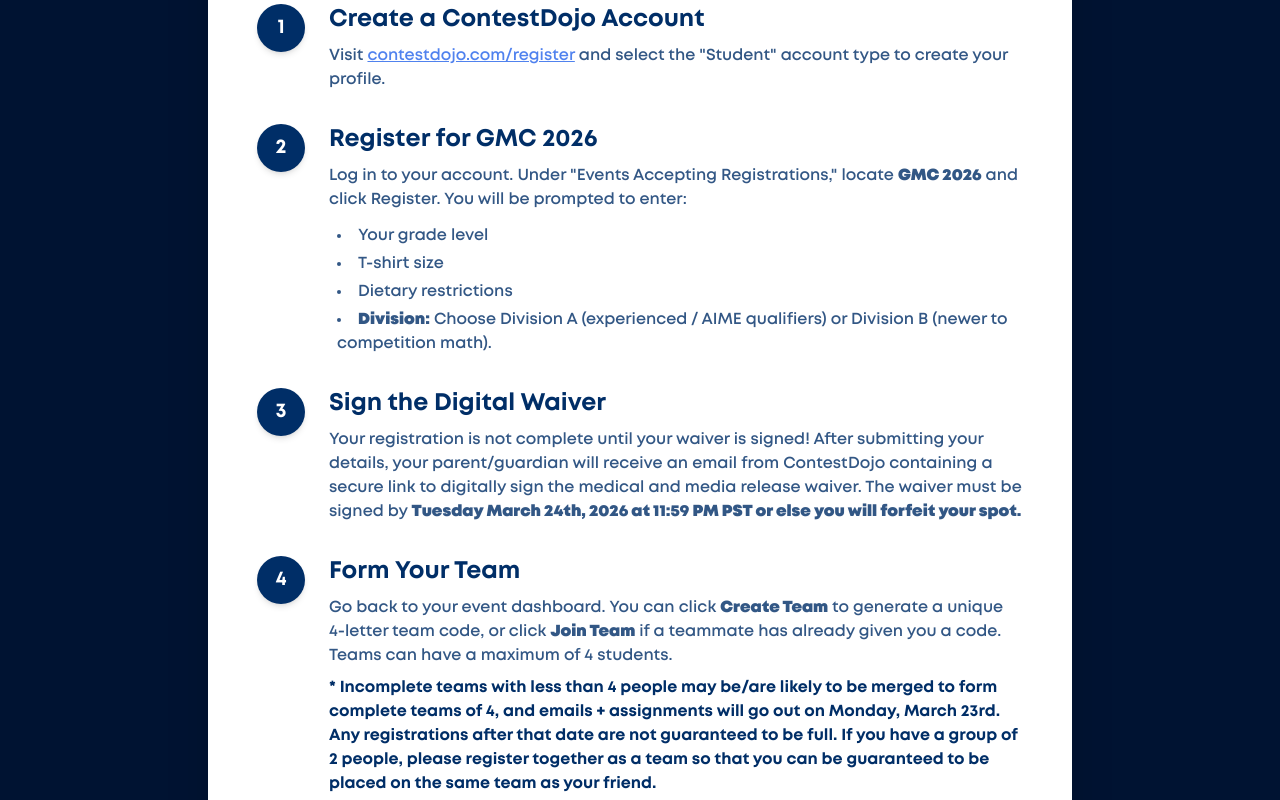
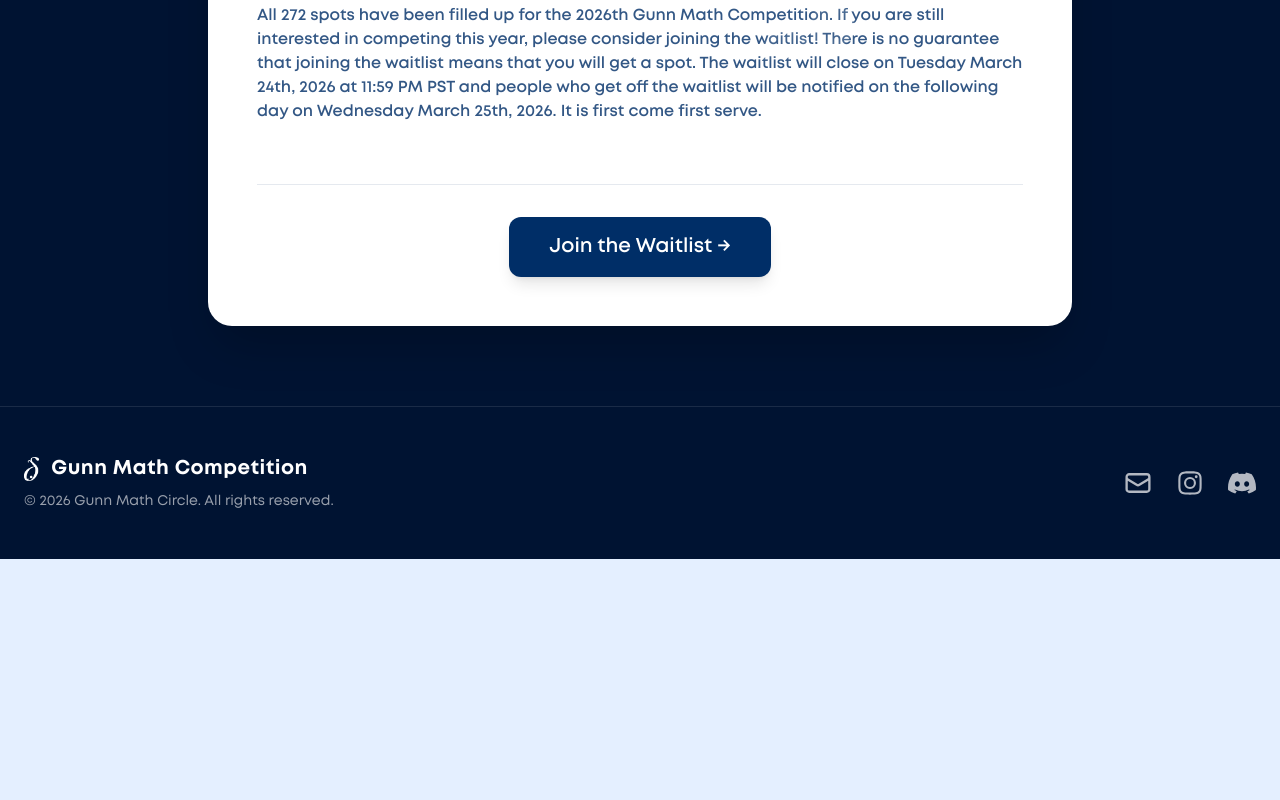
Before and after one commit to GunnMath/gmc-new-website, a Next.js app: page /registration-info in a window 1280 px wide. Shown: the part 740-1540 px from the top of the page. After the commit the page ends 1299 px from the top, so only its background shows below. Built offline with nearby package versions, Linux system fonts and the light colour scheme.

Commit message:
Revise registration page for waitlist
Updated registration information to reflect full capacity and added details about joining the waitlist.

```diff
--- a/app/registration-info/page.tsx
+++ b/app/registration-info/page.tsx
@@ -19,7 +19,7 @@ export default function RegistrationInfoPage() {
                 <div className="font-bold text-2xl mb-2">Deadline</div>
                 <div className="font-semibold opacity-80">We have reached full capacity and unfortunately we are no longer able
                     to take signups via ContestDojo.<br/>
-                    If you are still interested, please fill out the <a href="https://forms.gle/mkrNofGv9cnYCAEr7" target="_blank" rel="noopener noreferrer">waitlist form</a>
+                    If you are still interested, please fill out the <a href="https://forms.gle/mkrNofGv9cnYCAEr7" target="_blank" rel="noopener noreferrer" style={{ textDecoration: 'underline' }} >waitlist form.</a>
                     </div>
             </div>
             <div className="bg-white text-[#002E67] p-6 rounded-3xl shadow-xl border border-white/50">
@@ -33,56 +33,21 @@ export default function RegistrationInfoPage() {
         </div>
 
         <div className="bg-white text-[#002E67] p-8 md:p-12 rounded-3xl shadow-2xl border border-white/50">
-            <h2 className="text-3xl font-black mb-8 border-b border-[#002E67]/10 pb-4">How to Register</h2>
+            <h2 className="text-3xl font-black mb-8 border-b border-[#002E67]/10 pb-4">Joining the Waitlist</h2>
 
             <div className="space-y-8">
                 <div className="flex gap-4 md:gap-6">
-                    <div className="flex-shrink-0 w-12 h-12 bg-[#002E67] text-white rounded-full flex items-center justify-center font-bold text-xl shadow-md">1</div>
                     <div>
-                        <h3 className="text-2xl font-bold mb-2">Create a ContestDojo Account</h3>
-                        <p className="font-semibold opacity-80">Visit <a href="https://contestdojo.com/register" target="_blank" rel="noopener noreferrer" className="text-blue-600 underline hover:text-blue-800">contestdojo.com/register</a> and select the &quot;Student&quot; account type to create your profile.</p>
-                    </div>
-                </div>
-
-                <div className="flex gap-4 md:gap-6">
-                    <div className="flex-shrink-0 w-12 h-12 bg-[#002E67] text-white rounded-full flex items-center justify-center font-bold text-xl shadow-md">2</div>
-                    <div>
-                        <h3 className="text-2xl font-bold mb-2">Register for GMC 2026</h3>
-                        <p className="font-semibold opacity-80 mb-3">Log in to your account. Under &quot;Events Accepting Registrations,&quot; locate <strong>GMC 2026</strong> and click Register. You will be prompted to enter:</p>
-                        <ul className="list-disc list-inside space-y-1 font-semibold opacity-80 ml-2">
-                            <li>Your grade level</li>
-                            <li>T-shirt size</li>
-                            <li>Dietary restrictions</li>
-                            <li><strong>Division:</strong> Choose Division A (experienced / AIME qualifiers) or Division B (newer to competition math).</li>
-                        </ul>
-                    </div>
-                </div>
-
-                <div className="flex gap-4 md:gap-6">
-                    <div className="flex-shrink-0 w-12 h-12 bg-[#002E67] text-white rounded-full flex items-center justify-center font-bold text-xl shadow-md">3</div>
-                    <div>
-                        <h3 className="text-2xl font-bold mb-2">Sign the Digital Waiver</h3>
-                        <p className="font-semibold opacity-80">Your registration is not complete until your waiver is signed! After submitting your details, your parent/guardian will receive an email from ContestDojo containing a secure link to digitally sign the medical and media release waiver. The waiver
-                            must be signed by <b>Tuesday March 24th, 2026 at 11:59 PM PST or else you will forfeit your spot. </b>
-                        </p>
-                    </div>
-                </div>
-
-                <div className="flex gap-4 md:gap-6">
-                    <div className="flex-shrink-0 w-12 h-12 bg-[#002E67] text-white rounded-full flex items-center justify-center font-bold text-xl shadow-md">4</div>
-                    <div>
-                        <h3 className="text-2xl font-bold mb-2">Form Your Team</h3>
-                        <p className="font-semibold opacity-80">Go back to your event dashboard. You can click <strong>Create Team</strong> to generate a unique 4-letter team code, or click <strong>Join Team</strong> if a teammate has already given you a code. Teams can have a maximum of 4 students.</p>
-                        <p className="font-bold opacity-100 mt-2">
-                            * Incomplete teams with less than 4 people may be/are likely to be merged to form complete teams of 4, and emails + assignments will go out on Monday, March 23rd. Any registrations after that date are not guaranteed to be full. If you have a group of 2 people, please register together as a team so that you can be guaranteed to be placed on the same team as your friend.
-                        </p>
+                      <p className="font-semibold opacity-80 mb-3"> All 272 spots have been filled up for the 2026th Gunn Math Competition. If you are still interested in competing this year, please consider joining the waitlist!
+                        There is no guarantee that joining the waitlist means that you will get a spot. The waitlist will close on Tuesday March 24th, 2026 at 11:59 PM PST and people who get off the waitlist will be notified on the following day on Wednesday March 25th, 2026.
+                        It is first come first serve.</p>
                     </div>
                 </div>
             </div>
 
             <div className="mt-12 pt-8 border-t border-[#002E67]/10 text-center">
-                <a href="https://contestdojo.com/register" target="_blank" rel="noopener noreferrer" className="inline-block bg-[#002E67] text-white font-semibold text-xl py-4 px-10 rounded-xl shadow-lg hover:scale-105 hover:bg-[#004080] transition-all">
-                    Register on ContestDojo Now &rarr;
+                <a href="https://forms.gle/MDtV9LQ2k2QAer8h8" target="_blank" rel="noopener noreferrer" className="inline-block bg-[#002E67] text-white font-semibold text-xl py-4 px-10 rounded-xl shadow-lg hover:scale-105 hover:bg-[#004080] transition-all">
+                    Join the Waitlist &rarr;
                 </a>
             </div>
         </div>
```
